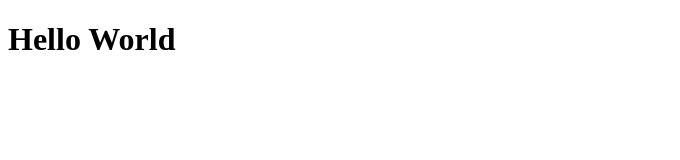
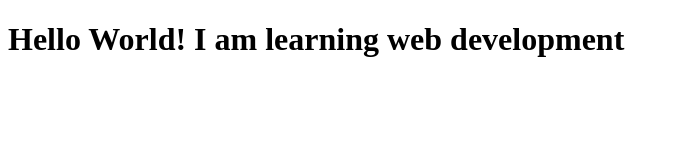
Before and after one commit to saif98/coursera-test, a plain HTML site: page site/index.html in a window 1280 px wide. Shown: the whole page, without its empty margins (0-680 px from the left). Drawn offline with Linux system fonts and the light colour scheme.

Commit message:
Small addition to my project

```diff
--- a/site/index.html
+++ b/site/index.html
@@ -4,6 +4,6 @@
 	<title>Hello World</title>
 </head>
 <body>
-<h1>Hello World</h1>
+<h1>Hello World! I am learning web development</h1>
 </body>
 </html>
```
